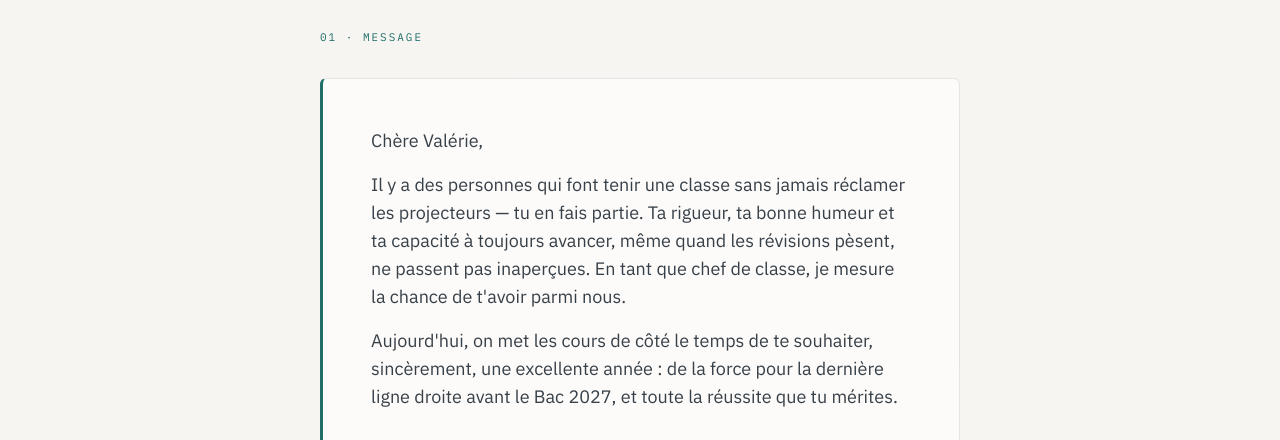
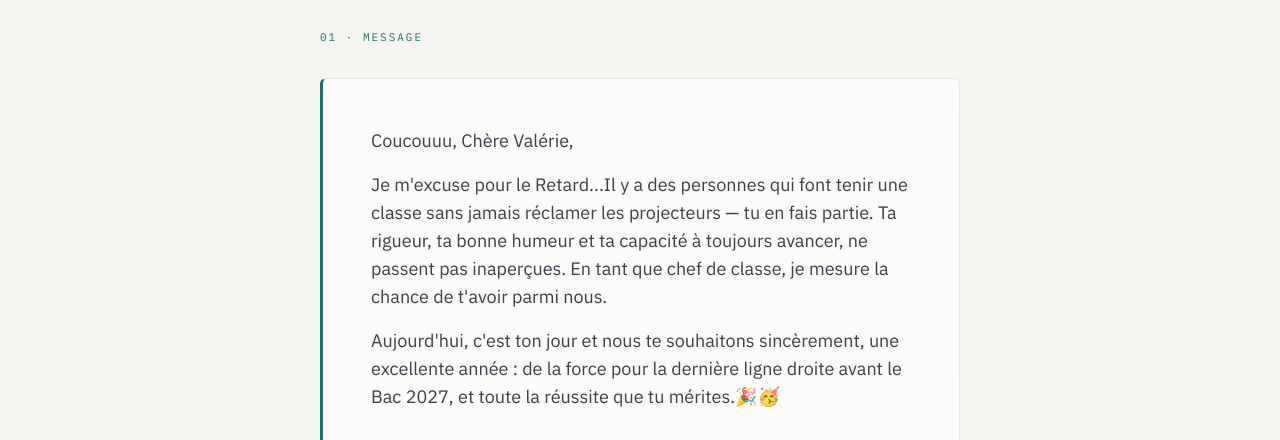
Before and after one commit to aY-Hack-dev/Val-rie, a plain HTML site: page index.html in a window 1280 px wide. Shown: the part 900-1340 px from the top of the page. Drawn offline with nearby package versions, Linux system fonts and the light colour scheme.

Commit message:
Update index.html

```diff
--- a/index.html
+++ b/index.html
@@ -161,13 +161,13 @@
   <p class="fade-up num-tag uppercase text-teal mb-8">01 · Message</p>
   <div class="fade-up memo-card rounded-md p-8 md:p-12">
     <p class="font-body text-[15px] md:text-lg leading-relaxed text-ink/85">
-      Chère Valérie,
+      Coucouuu, Chère Valérie,
     </p>
     <p class="font-body text-[15px] md:text-lg leading-relaxed text-ink/85 mt-4">
-      Il y a des personnes qui font tenir une classe sans jamais réclamer les projecteurs — tu en fais partie. Ta rigueur, ta bonne humeur et ta capacité à toujours avancer, même quand les révisions pèsent, ne passent pas inaperçues. En tant que chef de classe, je mesure la chance de t'avoir parmi nous.
+     Je m'excuse pour le Retard...Il y a des personnes qui font tenir une classe sans jamais réclamer les projecteurs — tu en fais partie. Ta rigueur, ta bonne humeur et ta capacité à toujours avancer, ne passent pas inaperçues. En tant que chef de classe, je mesure la chance de t'avoir parmi nous.
     </p>
     <p class="font-body text-[15px] md:text-lg leading-relaxed text-ink/85 mt-4">
-      Aujourd'hui, on met les cours de côté le temps de te souhaiter, sincèrement, une excellente année : de la force pour la dernière ligne droite avant le Bac 2027, et toute la réussite que tu mérites.
+      Aujourd'hui, c'est ton jour et nous te souhaitons sincèrement, une excellente année : de la force pour la dernière ligne droite avant le Bac 2027, et toute la réussite que tu mérites.🎉🥳
     </p>
     <p class="font-display font-medium text-lg text-teal mt-8">Joyeux anniversaire, Valérie.</p>
     <p class="num-tag uppercase text-ink/40 mt-2">— Ton chef de classe, avec amitié</p>
@@ -204,7 +204,7 @@
 <!-- FOOTER -->
 <footer class="px-6 md:px-16 py-20">
   <p class="fade-up num-tag uppercase text-teal mb-3">03 · Signature</p>
-  <p class="fade-up font-display font-medium text-2xl md:text-3xl">Toute l'équipe te souhaite une belle journée, Valérie.</p>
+  <p class="fade-up font-display font-medium text-2xl md:text-3xl">Toute la classe te souhaite une belle journée, Valérie.</p>
   <p class="fade-up num-tag uppercase text-ink/40 mt-6">Valérie · 10 Juillet</p>
 </footer>
 
```
